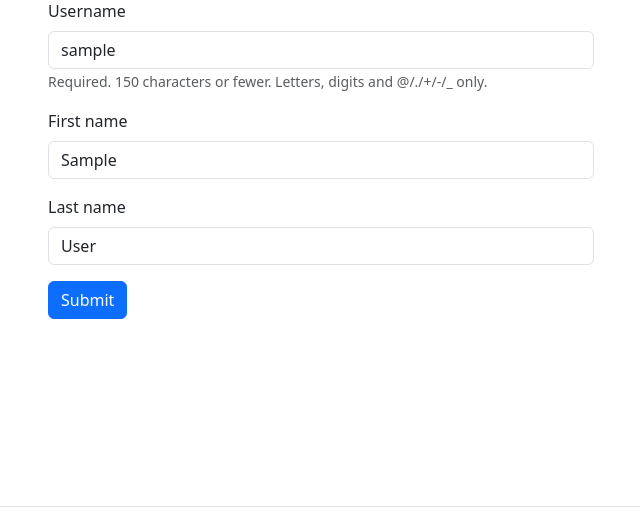
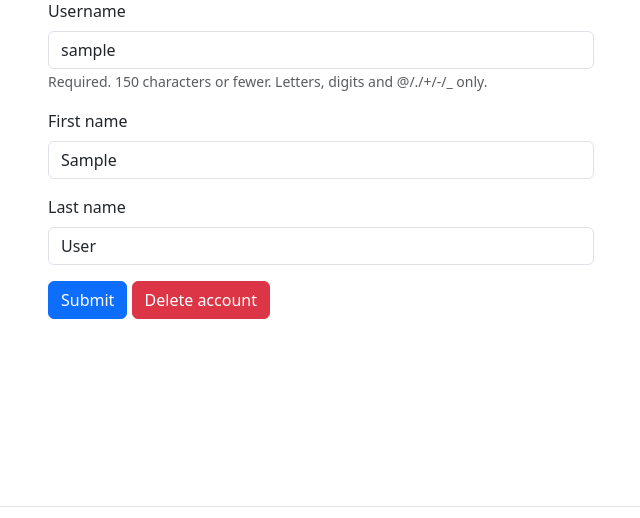
Before and after one commit to dimaevan/python-project-lvl4, a Django app: page /users/1/update/ in a window 1280 px wide. Shown: the part 197-715 px from the top of the page, without its empty margins (319-959 px from the left). Run offline with Django 3.2, Linux system fonts and the light colour scheme; a user stored in the database is signed in; tables that the repository leaves empty hold one stand-in row (values such as "Sample post"); some libraries are stand-ins or nearby versions.

Commit message:
Part 3. Delete users

```diff
--- a/task_manager/templates/user.html
+++ b/task_manager/templates/user.html
@@ -10,9 +10,12 @@
                 {% bootstrap_form form %}
                 {% if log_user == this_user %}
                 <button type="submit" class="btn btn-primary">Submit</button>
+                <a href="{% url 'delete_user' log_user %}" class="btn btn-danger">Delete account</a>
+
                 {% endif %}
             </form>
         </div>
+
     </div>
 </div>
 {% endblock %}
--- a/task_manager/views.py
+++ b/task_manager/views.py
@@ -45,8 +45,13 @@ def registration(request):
         return render(request, 'registration.html', {'form': form})
 
 
-def delete_user(request):
-    return render(request, '')
+def delete_user(request, pk):
+    if request.method == 'POST':
+        u = User.objects.get(id=pk)
+        u.delete()
+        return redirect('main_page')
+
+    return render(request, 'delete_user.html')
 
 
 def update_user(request, user_id):
```
Also changed, not shown: task_manager/templates/delete_user.html (+4 -4 lines).
